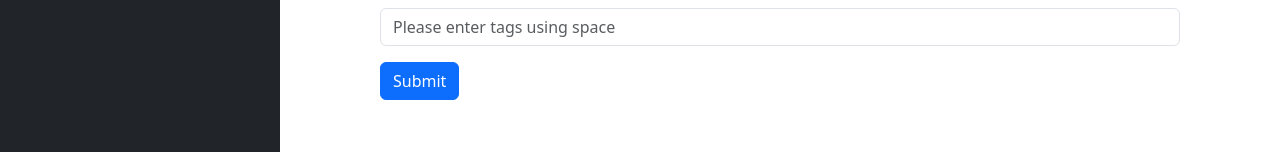
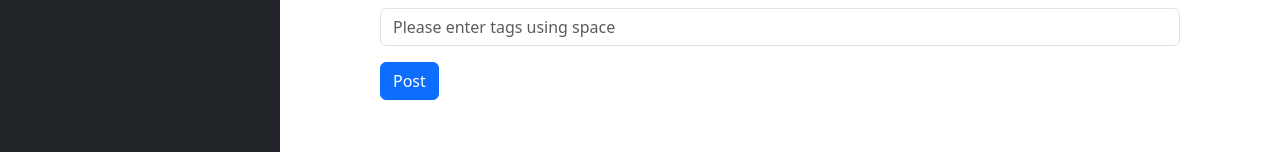
Before and after one commit to shrmohit/KGreact.js-Advance, a React (Vite) app: page /createpost in a window 1280 px wide. Both pictures are taken after a click on the item "Create Post". Shown: the part 612-764 px from the top of the page. Built offline with nearby package versions, Linux system fonts and the light colour scheme.

Commit message:
create post

```diff
--- a/src/components/Createpost.jsx
+++ b/src/components/Createpost.jsx
@@ -3,6 +3,7 @@ import { PostListData } from "../store/post-list-store";
 
 const Createpost = () => {
   const { addPost } = useContext(PostListData);
+
   const userIdElement = useRef();
   const postTitleElement = useRef();
   const postBodyElement = useRef();
@@ -15,9 +16,11 @@ const Createpost = () => {
     const postTitle = postTitleElement.current.value;
     const postBody = postBodyElement.current.value;
     const reactions = reactionsElement.current.value;
-    const tags = tagsElement.current.value;
+    const tags = tagsElement.current.value.split(" ");
 
     addPost(userId, postTitle, postBody, reactions, tags);
+
+
   };
 
   return (
@@ -67,7 +70,7 @@ const Createpost = () => {
         <textarea
           rows="4"
           ref={postBodyElement}
-          type="content"
+          type="text"
           className="form-control"
           id="body"
           placeholder="Tell us about it"
@@ -110,7 +113,7 @@ const Createpost = () => {
         type="submit"
         className="btn btn-primary"
       >
-        Submit
+        Post
       </button>
     </form>
   );
```
